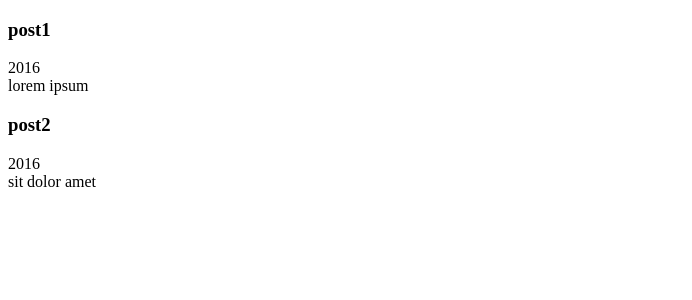
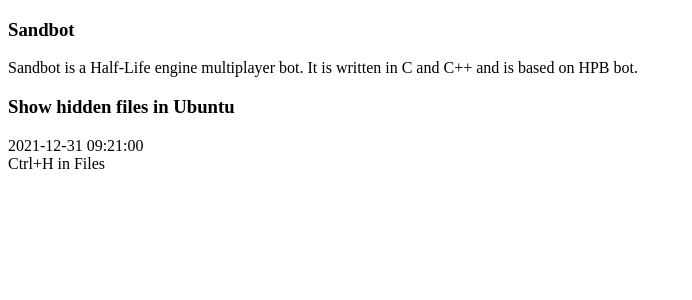
Before and after one commit to tschumann/tomschumann, a React app: page / in a window 1280 px wide. Shown: the top 300 px of the page, without its empty margins (0-692 px from the left). Built offline with nearby package versions, Linux system fonts and the light colour scheme.

Commit message:
Updated dependencies and started adding projects.

```diff
--- a/index.html
+++ b/index.html
@@ -1,5 +1,9 @@
 <!doctype html>
 <html>
+<head>
+	<title>Tom Schumann</title>
+	<meta charset="utf-8"/>
+</head>
 <body>
 	<main id="application"></main>
 	<script src="bundle.js"></script>
--- a/src/components/application.jsx
+++ b/src/components/application.jsx
@@ -1,13 +1,22 @@
 import React from 'react';
 
 import Post from './post';
+import Project from './project';
 
 class Application extends React.Component {
 	render() {
 		return (
-			<main>
-				{this.props.posts.map(item => <Post title={item.title} time="2016" body={item.body} key={item.id} />)}
-			</main>
+			<React.Fragment>
+				<section id="projects">
+					{this.props.projects.map(item =>
+						<Project title={item.title} body={item.body} link={item.link} key={item.id} />)}
+				</section>
+
+				<section id="posts">
+					{this.props.posts.map(item =>
+						<Post title={item.title} body={item.body} time={item.time} key={item.id} />)}
+				</section>
+			</React.Fragment>
 		);
 	}
 }
--- a/src/components/post.jsx
+++ b/src/components/post.jsx
@@ -6,7 +6,7 @@
 			<article>
 				<h3>{this.props.title}</h3>
 				<div className="post-time">
-					{this.props.time}
+					<time dateTime={this.props.time}>{this.props.time}</time>
 				</div>
 				<div className="post-content">
 					{this.props.body}
--- /dev/null
+++ b/src/components/project.jsx
@@ -0,0 +1,14 @@
+import React from 'react';
+
+function Project(props) {
+	return (
+		<div>
+			<h3>{props.title}</h3>
+			<div className="project-content">
+				{props.body}
+			</div>
+		</div>
+	);
+}
+
+export default Project;
--- a/src/index.jsx
+++ b/src/index.jsx
@@ -5,10 +5,22 @@
 import Application from './components/application';
 
 // TODO: get this from an API
-var posts = [
-	// key here because React wants it
-	{'title': 'post1', 'body': 'lorem ipsum', 'key': 1},
-	{'title': 'post2', 'body': 'sit dolor amet', 'key': 2}
+const posts = [
+	{
+		'id': 1,
+		'title': 'Show hidden files in Ubuntu',
+		'body': 'Ctrl+H in Files',
+		'time': '2021-12-31 09:21:00'
+	}
 ];
 
-ReactDOM.render(<Application posts={ posts }/>, document.getElementById('application'));
+const projects = [
+	{
+		'id': 1,
+		'title': 'Sandbot',
+		'body': 'Sandbot is a Half-Life engine multiplayer bot. It is written in C and C++ and is based on HPB bot.',
+		'link': 'https://github.com/tschumann/sandbot'
+	}
+];
+
+ReactDOM.render(<Application posts={posts} projects={projects}/>, document.getElementById('application'));
--- a/webpack.config.js
+++ b/webpack.config.js
@@ -1,6 +1,7 @@
-var webpack = require('webpack');
+const webpack = require('webpack');
 
-var config = {
+const config = {
+	mode: 'development',
 	entry: __dirname + '/src/index.jsx',
 	output: {
 		path: __dirname,
@@ -10,14 +11,11 @@
 		extensions: ['.js', '.jsx']
 	},
 	module: {
-		loaders: [
+		rules: [
 			{
 				test: /\.jsx$/,
 				exclude: /node_modules/,
 				loader: 'babel-loader',
-				query: {
-					presets: ['react']
-				}
 			}
 		]
 	}
```
Also changed, not shown: package.json (+11 -9 lines), .babelrc, 2 other files (tests, documents, lock files or other folders).
